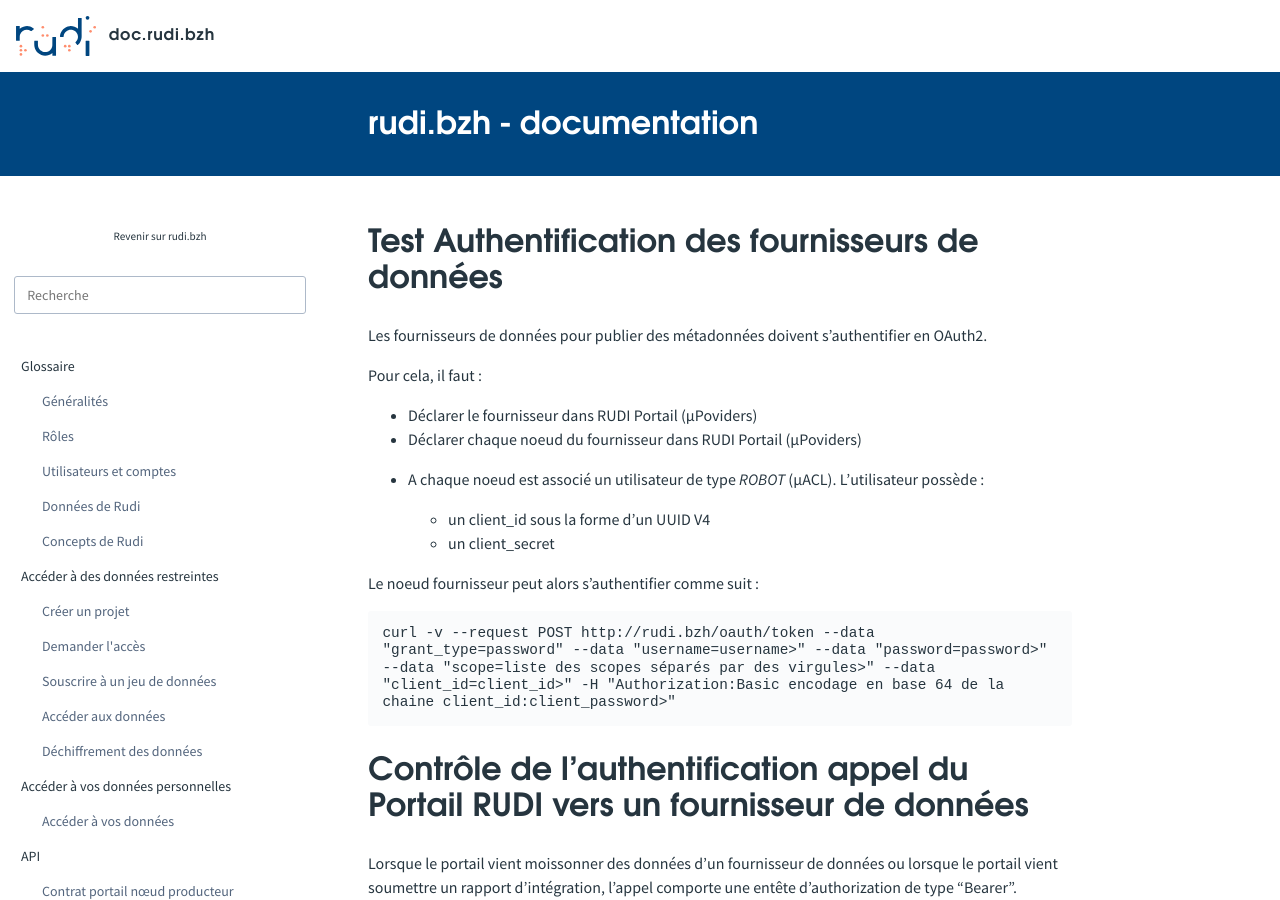
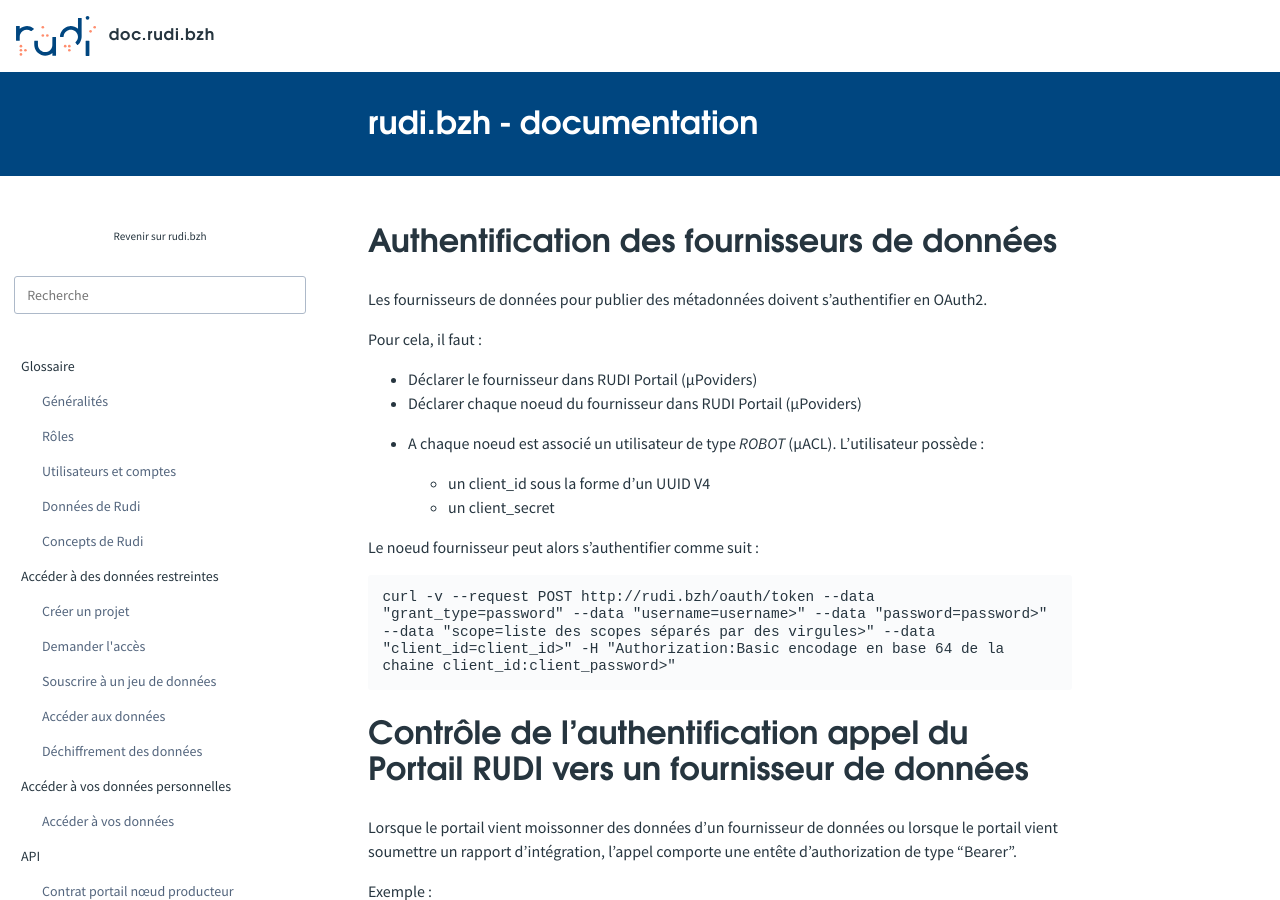
Before and after one commit to sigrennesmetropole/rudi_documentation, a Jekyll site: the page built from articles/_api/authentification.md, in a window 1280 px wide and 900 px high. Built offline with Jekyll 4.4.1, drawn with Linux system fonts in a browser that asks for light colours; some of the changed text lies outside the part shown.

Commit message:
Update authentification.md

```diff
--- a/articles/_api/authentification.md
+++ b/articles/_api/authentification.md
@@ -1,9 +1,9 @@
 ---
 order: 2
-title: Test Authentification
+title: Authentification
 ---
 
-# Test Authentification des fournisseurs de données
+# Authentification des fournisseurs de données
 
 Les fournisseurs de données pour publier des métadonnées doivent s'authentifier en OAuth2.
 
```
